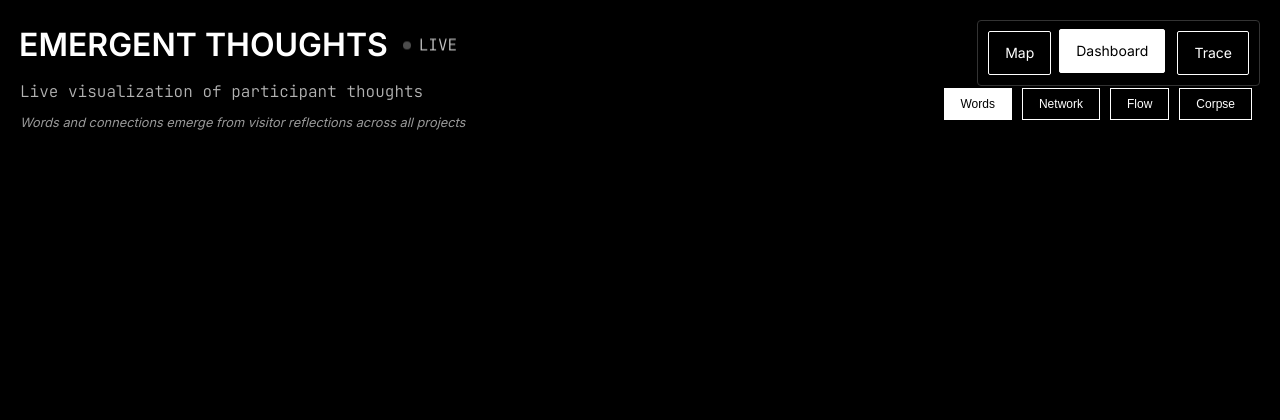
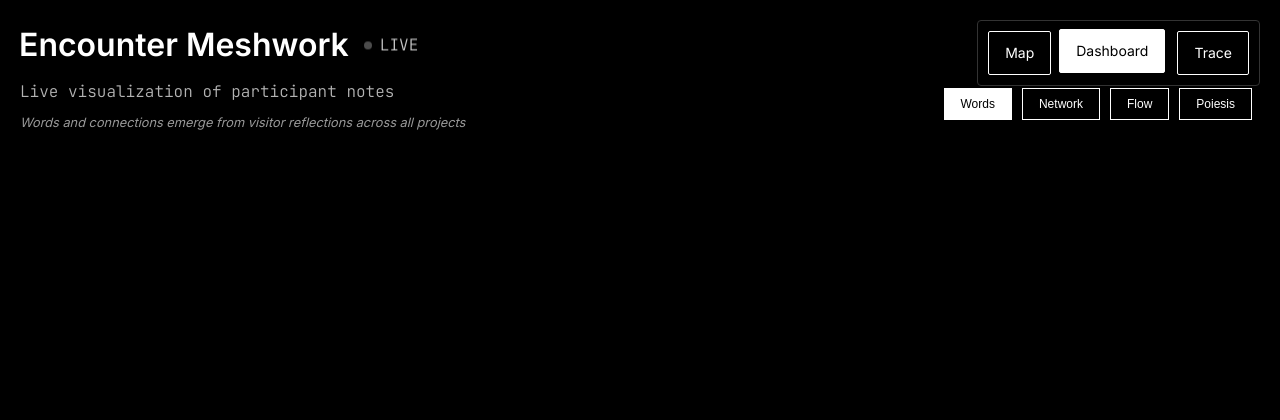
Before and after one commit to sangfrois/catalog, a Flask app: page /dashboard in a window 1280 px wide. Shown: the top 420 px of the page. Run offline with Flask 3, Linux system fonts and the light colour scheme; data that the repository does not hold is empty; some libraries are stand-ins or nearby versions.

Commit message:
favicon and dashboard modifs

```diff
--- a/templates/dashboard.html
+++ b/templates/dashboard.html
@@ -360,13 +360,13 @@
 {% block content %}
 <div class="dashboard-container">
     <div class="dashboard-header">
-        <h1 class="dashboard-title glitch">EMERGENT THOUGHTS
+        <h1 class="dashboard-title glitch">Encounter Meshwork
             <span class="live-indicator-inline">
                 <span class="live-dot"></span>
                 <span class="mono">LIVE</span>
             </span>
         </h1>
-        <p class="dashboard-subtitle mono">Live visualization of participant thoughts</p>
+        <p class="dashboard-subtitle mono">Live visualization of participant notes</p>
         <p class="dashboard-description">Words and connections emerge from visitor reflections across all projects</p>
     </div>
 
@@ -374,7 +374,7 @@
         <button class="mode-btn active" onclick="setMode('wordcloud')">Words</button>
         <button class="mode-btn" onclick="setMode('network')">Network</button>
         <button class="mode-btn" onclick="setMode('flow')">Flow</button>
-        <button class="mode-btn" onclick="setMode('corpse')">Corpse</button>
+        <button class="mode-btn" onclick="setMode('corpse')">Poiesis</button>
     </div>
 
     <div class="viz-container">
@@ -738,7 +738,7 @@
         container.innerHTML = `
             <div class="corpse-container">
                 <h2 class="corpse-title">EXQUISITE CORPSE</h2>
-                <p class="corpse-subtitle">Generating collective unconscious...</p>
+                <p class="corpse-subtitle">Generating combinations...</p>
             </div>
         `;
 
@@ -759,7 +759,7 @@
                         </div>
 
                         <button class="corpse-refresh" onclick="renderExquisiteCorpse()">
-                            REGENERATE CORPSE
+                            REGENERATE POIESIS
                         </button>
                     </div>
                 `;
@@ -779,7 +779,7 @@
                 container.innerHTML = `
                     <div class="corpse-container">
                         <h2 class="corpse-title">EXQUISITE CORPSE</h2>
-                        <p class="corpse-subtitle">The collective unconscious is still forming...</p>
+                        <p class="corpse-subtitle">forming combinations...</p>
                         <div class="corpse-poem">
                             In the space between<br>
                             thoughts gather<br>
```
Also changed, not shown: static/favicon_io/android-chrome-192x192.png (added), static/favicon_io/android-chrome-512x512.png (added), static/favicon_io/apple-touch-icon.png (added), static/favicon_io/favicon-16x16.png (added), static/favicon_io/favicon-32x32.png (added), static/favicon_io/favicon.ico (added), static/favicon_io/site.webmanifest (added), static/img/favicon.png (added).
